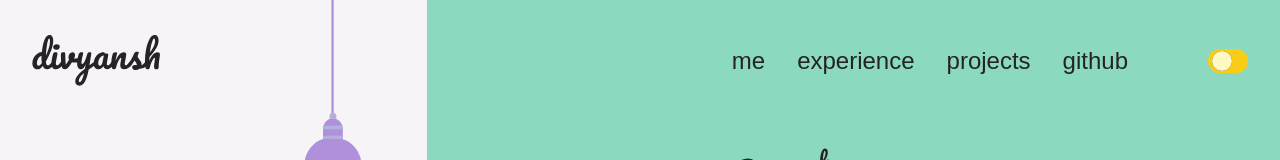
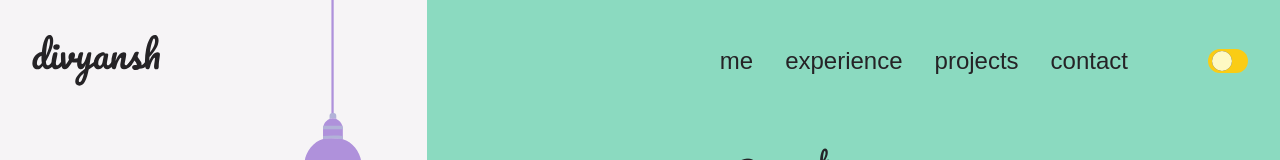
Before and after one commit to thedroiddiv/thedroiddiv.github.io, a React (Vite) app: page / in a window 1280 px wide. Shown: the top 160 px of the page. Built offline with nearby package versions, Linux system fonts and the light colour scheme; a web font is replaced by a local one.

Commit message:
feat: scroll to section from navbar

```diff
--- a/package.json
+++ b/package.json
@@ -13,11 +13,13 @@
   },
   "dependencies": {
     "react": "^18.2.0",
-    "react-dom": "^18.2.0"
+    "react-dom": "^18.2.0",
+    "react-scroll": "^1.8.9"
   },
   "devDependencies": {
     "@types/react": "^18.0.37",
     "@types/react-dom": "^18.0.11",
+    "@types/react-scroll": "^1.8.7",
     "@typescript-eslint/eslint-plugin": "^5.59.0",
     "@typescript-eslint/parser": "^5.59.0",
     "@vitejs/plugin-react-swc": "^3.0.0",
--- a/src/sections/about/About.tsx
+++ b/src/sections/about/About.tsx
@@ -2,7 +2,10 @@ import me from '../../assets/me.png';
 
 export const AboutMe = () => {
   return (
-    <section className="px-8 py-32 bg-[#FDF8BB] dark:bg-[#252326] flex flex-col md:flex-row justify-center">
+    <section
+      id="about"
+      className="px-8 py-32 bg-[#FDF8BB] dark:bg-[#252326] flex flex-col md:flex-row justify-center"
+    >
       <div className="max-w-screen-lg flex flex-col md:flex-row items-center self-center	">
         <div className="md:w-2/3">
           <h1 className="text-6xl font-bold">About me.</h1>
--- a/src/sections/experience/Experience.tsx
+++ b/src/sections/experience/Experience.tsx
@@ -5,7 +5,10 @@ import { FiExternalLink } from 'react-icons/fi';
 
 export const Experience = () => {
   return (
-    <section className="p-8 md:py-32  bg-[#FDF8BB] dark:bg-[#252326] flex justify-center">
+    <section
+      id="experience"
+      className="p-8 md:py-32  bg-[#FDF8BB] dark:bg-[#252326] flex justify-center"
+    >
       <div className="max-w-screen-lg">
         <div className="w-fit">
           <h3
--- a/src/sections/header/NavBar.tsx
+++ b/src/sections/header/NavBar.tsx
@@ -15,10 +15,10 @@ export const Navbar = () => {
         </a>
         <nav className="flex">
           <ul className="hidden md:flex mr-16">
-            <NavItem>me</NavItem>
-            <NavItem>experience</NavItem>
-            <NavItem>projects</NavItem>
-            <NavItem>github</NavItem>
+            <NavItem to="about">me</NavItem>
+            <NavItem to="experience">experience</NavItem>
+            <NavItem to="projects">projects</NavItem>
+            <NavItem to="footer">contact</NavItem>
           </ul>
           <ThemeSwitch isDarkMode={darkMode} setDarkMode={setDarkMode} />
         </nav>
--- a/src/sections/header/NavItem.tsx
+++ b/src/sections/header/NavItem.tsx
@@ -1,11 +1,18 @@
+import { Link } from 'react-scroll';
+
 interface Props {
+  to: string;
   children?: React.ReactNode;
 }
 
-export const NavItem: React.FC<Props> = ({ children }) => {
+export const NavItem: React.FC<Props> = ({ to, children }) => {
   return (
-    <li className="rounded-lg px-4 py-2 cursor-pointer transition-all hover:decoration-wavy hover:underline underline-offset-8 text-2xl">
+    <Link
+      to={to}
+      smooth={true}
+      className="rounded-lg px-4 py-2 cursor-pointer transition-all hover:decoration-wavy hover:underline underline-offset-8 text-2xl"
+    >
       {children}
-    </li>
+    </Link>
   );
 };
--- a/src/sections/home/Home.tsx
+++ b/src/sections/home/Home.tsx
@@ -5,7 +5,10 @@ import figma from '../../assets/figma.svg';
 
 export const Home = () => {
   return (
-    <section className="min-h-screen flex flex-col md:flex-row md:justify-center">
+    <section
+      id="home"
+      className="min-h-screen flex flex-col md:flex-row md:justify-center"
+    >
       <img className="w-1/2 md:w-1/3 h-fit translate-x-32" src={hero} alt="" />
       <div className="px-8 md:px-32 lg:px-48 md:py-32 md:flex md:flex-col md:justify-center md:min-h-screen md:w-2/3  md:bg-[#8BDAC0] md:dark:bg-[#6B375D]">
         <h1 className="text-xl md:text-2xl font-pacifico mb-4 md:-rotate-6">
--- a/src/sections/projects/Projects.tsx
+++ b/src/sections/projects/Projects.tsx
@@ -2,7 +2,10 @@ import { ProjectCard } from './ProjectCard';
 
 export const Projects = () => {
   return (
-    <section className="px-8 py-32 bg-[#A990D6] dark:bg-[#43335C] flex justify-center ">
+    <section
+      id="projects"
+      className="px-8 py-32 bg-[#A990D6] dark:bg-[#43335C] flex justify-center "
+    >
       <div className="max-w-screen-lg">
         <h1 className="text-6xl font-bold">Projects.</h1>
         <div className="grid gap-6 md:grid-cols-3 mt-16">
```
Also changed, not shown: 1 other file (tests, documents, lock files or other folders).
